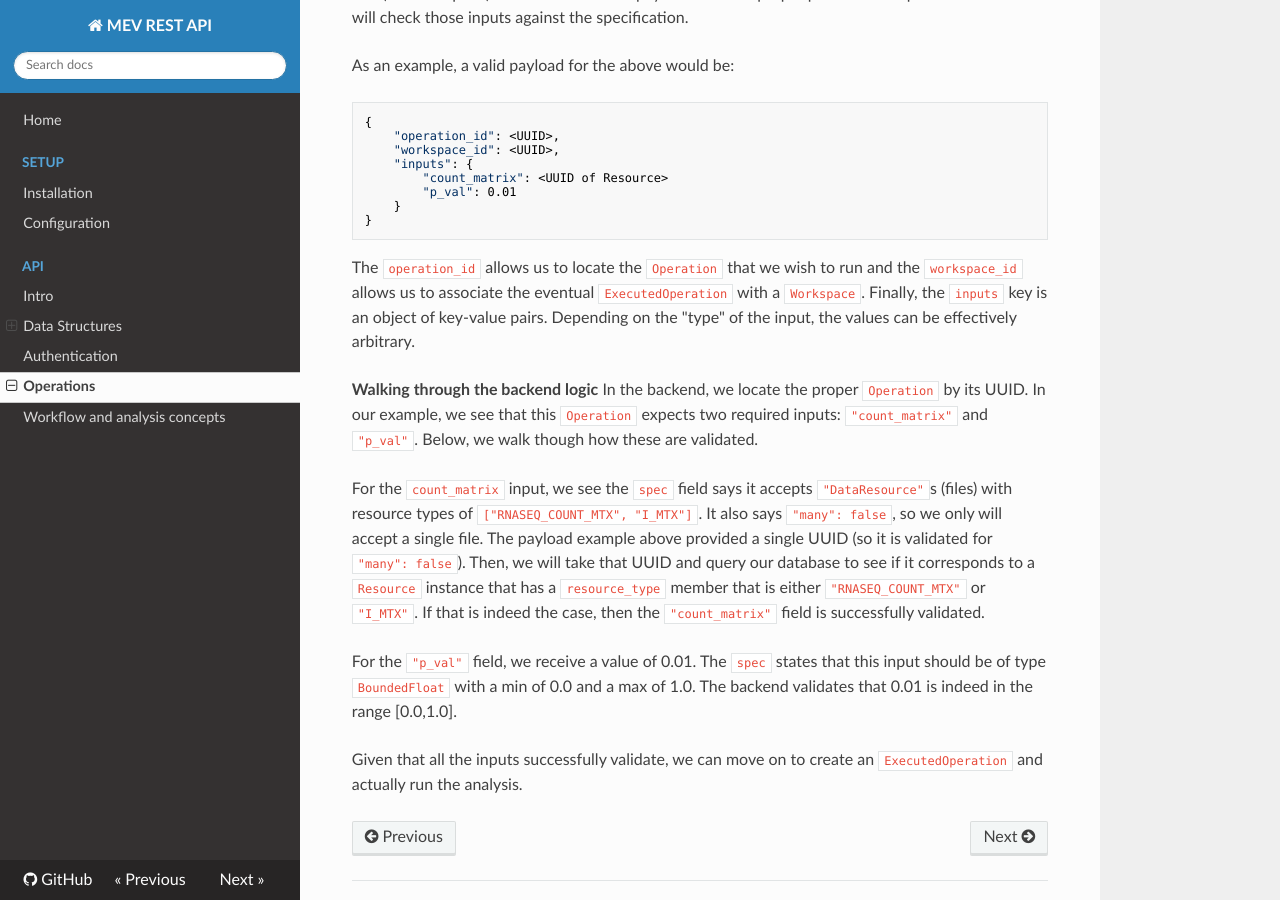
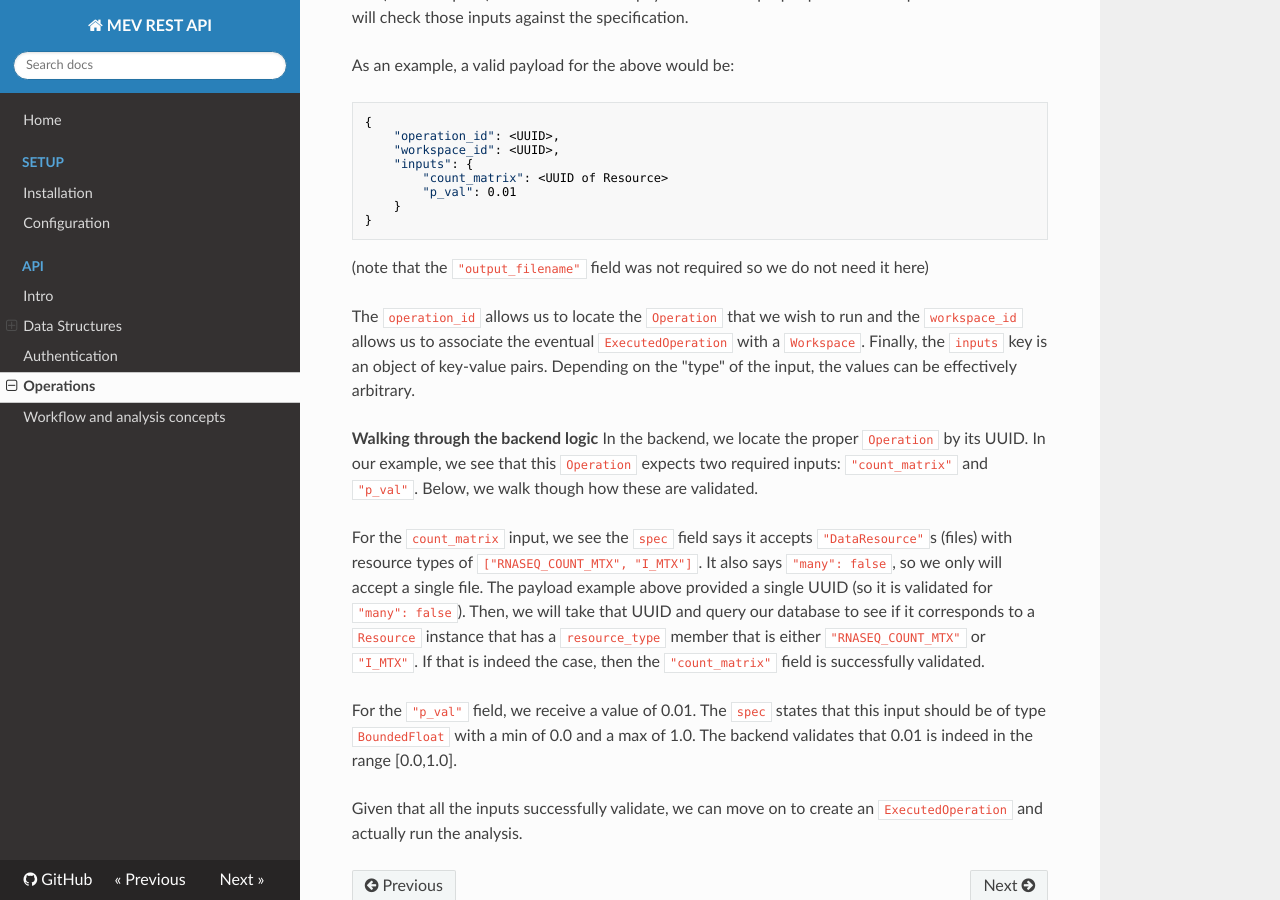
Before and after one commit to web-mev/mev-backend, an MkDocs documentation site: the page built from mev/api/docs/docs/operations.md, in a window 1280 px wide and 900 px high, scrolled down 4644 px. Built offline with MkDocs 1.6.1, drawn with Linux system fonts in a browser that asks for light colours; nearby versions of some CDN libraries.

Commit message:
Adding a small clarification to docs.

````diff
--- a/mev/api/docs/docs/operations.md
+++ b/mev/api/docs/docs/operations.md
@@ -170,6 +170,7 @@ As an example, a valid payload for the above would be:
     }
 }
 ```
+(note that the `"output_filename"` field was not required so we do not need it here)
 
 The `operation_id` allows us to locate the `Operation` that we wish to run and the `workspace_id` allows us to associate the eventual `ExecutedOperation` with a `Workspace`. Finally, the `inputs` key is an object of key-value pairs. Depending on the "type" of the input, the values can be effectively arbitrary.
 
````
